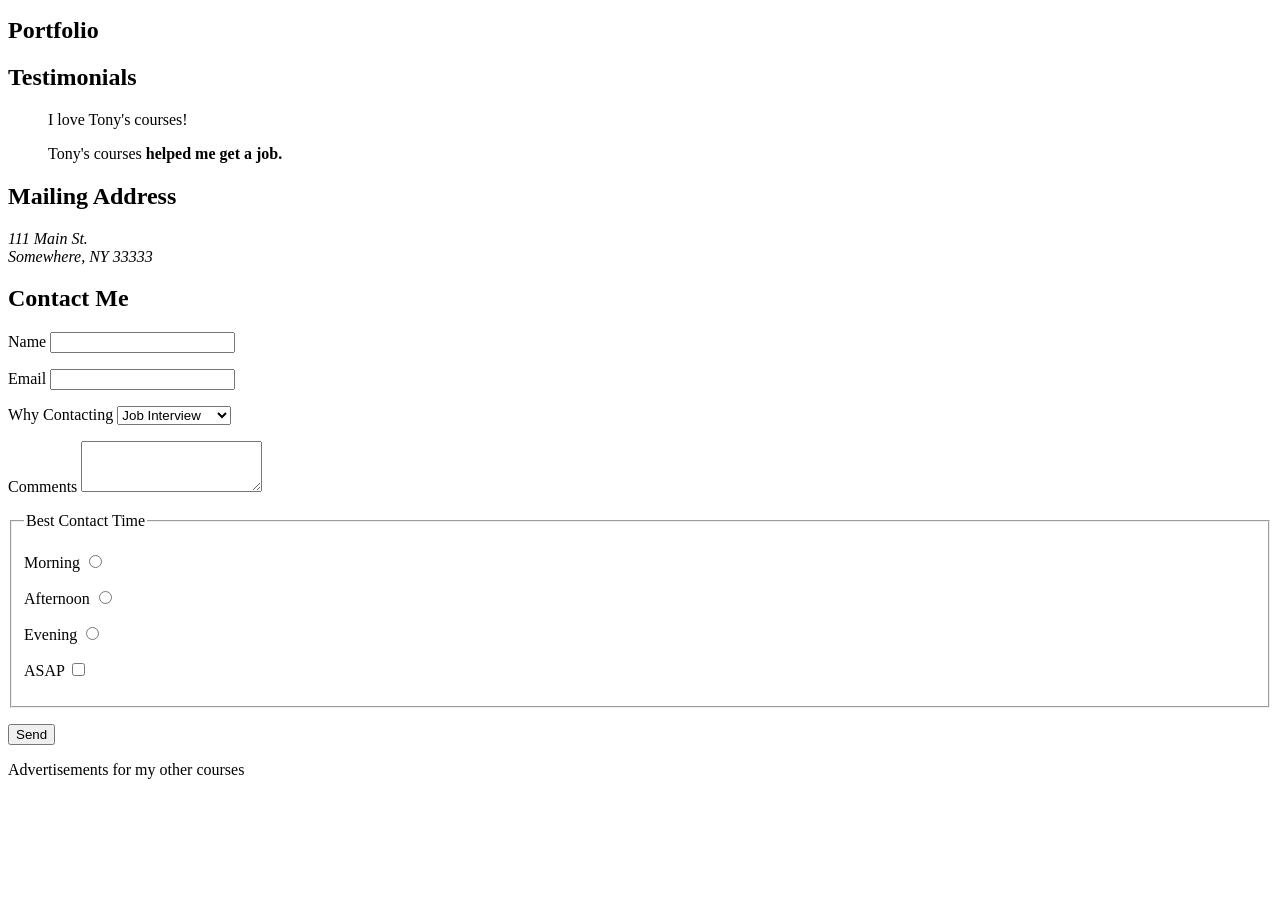
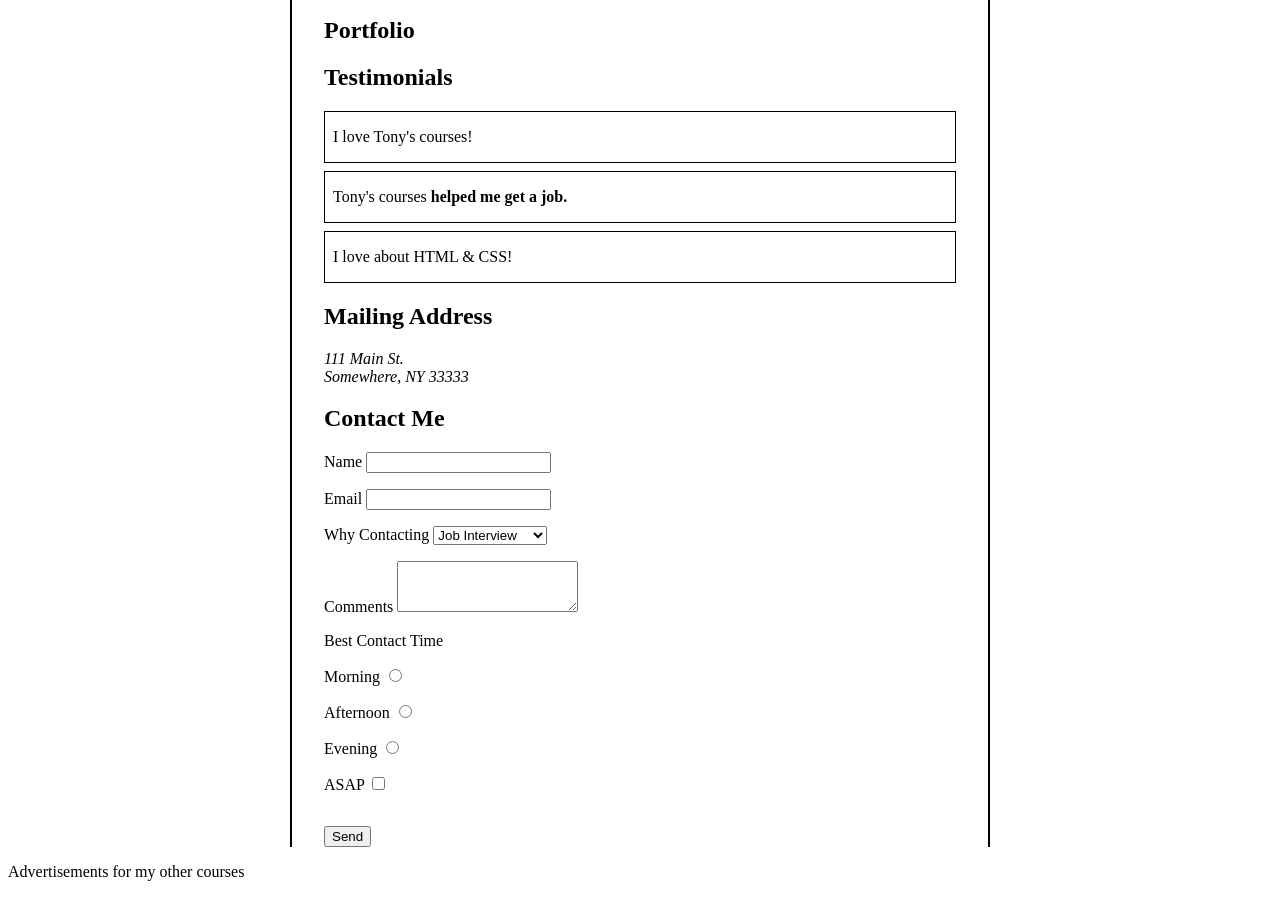
Before and after one commit to samuelfilho-dev/compass-html-and-css, a plain HTML site: page index.html in a window 1280 px wide. Shown: the part 1021-1918 px from the top of the page. Before the commit the page ends 1816 px from the top, so only its background shows below. Drawn offline with Linux system fonts and the light colour scheme.

Commit message:
add box model style

```diff
--- a/index.html
+++ b/index.html
@@ -129,6 +129,9 @@
             <blockquote>
                 <p>Tony's courses <strong>helped me get a job.</strong></p>
             </blockquote>
+            <blockquote>
+                <p>I love about HTML &amp; CSS!</p>
+            </blockquote>
         </section>
 
         <section id="mailingaddress">
@@ -164,7 +167,7 @@
                     <textarea name="comments" id="comments" rows="3"></textarea>
                 </p>
 
-                <fieldset>
+                <fieldset class="contact-field">
                     <legend>Best Contact Time</legend>
                     <p>
                         <label for="contacttime1">Morning</label>
--- a/style.css
+++ b/style.css
@@ -1,3 +1,31 @@
-#aboutme p:nth-of-type(odd) {
-    font-weight: bold;
+* {
+    box-sizing: border-box;
 }
+
+body {
+    font-size: 16px;
+}
+
+main {
+    max-width: 700px;
+    padding: 0 2rem;
+    border-left: solid 2px black;
+    border-right: solid 2px black;
+    margin: 0 auto;
+}
+
+#testimonials blockquote{
+    border: solid 1px black;
+    padding: 0 0.5rem;
+    margin: 0.5rem 0;
+}
+
+.contact-field {
+    border: none;
+    margin: 0;
+    padding: 0;
+}
+
+.contact-field legend{
+    padding: 0;
+}
```
